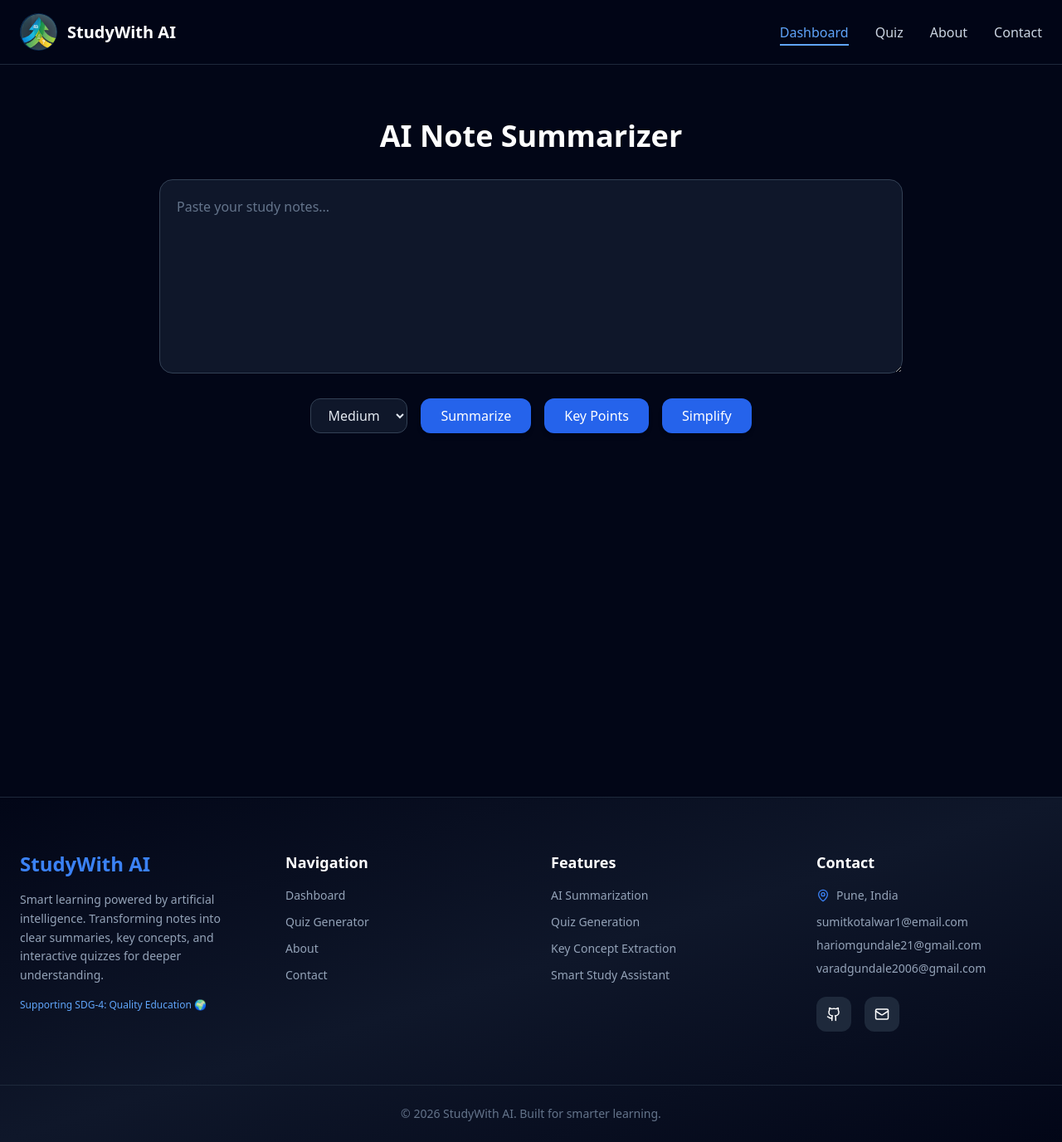
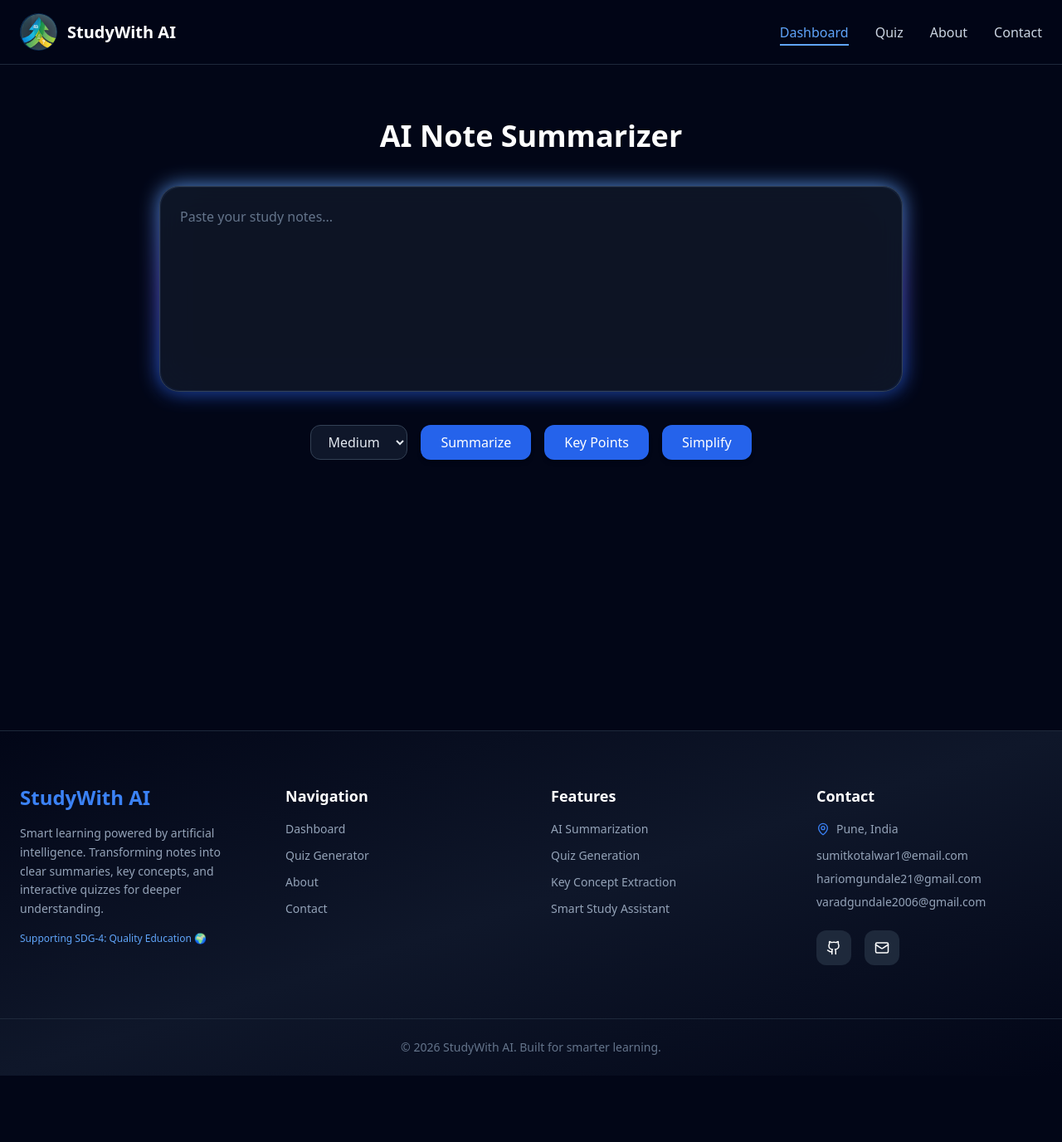
Before and after one commit to HariomGundale/Study-with-Ai, a Next.js app: page /dashboard in a window 1280 px wide. Shown: the whole page at 83% size. After the commit the page ends 1296 px from the top, so only its background shows below. Built offline with nearby package versions, Linux system fonts and the light colour scheme.

Commit message:
dashboard enhancement and footer remaining work

```diff
--- a/app/components/footer.tsx
+++ b/app/components/footer.tsx
@@ -6,7 +6,7 @@ import { Github, Mail, MapPin } from "lucide-react";
 
 export default function Footer() {
   return (
-    <footer className="mt-20 bg-gradient-to-br from-slate-950 via-slate-900 to-slate-950 text-white border-t border-slate-800">
+    <footer className="mt-0 bg-gradient-to-br from-slate-950 via-slate-900 to-slate-950 text-white border-t border-slate-800">
 
       <motion.div
         initial={{ opacity: 0, y: 40 }}
--- a/app/dashboard/page.tsx
+++ b/app/dashboard/page.tsx
@@ -51,18 +51,40 @@ export default function Dashboard() {
         transition={{ duration: 0.6 }}
         className="max-w-4xl mx-auto"
       >
-        <h1 className="text-4xl font-bold mb-8 text-center">
+        <h1 className="text-4xl font-bold mb-10 text-center">
           AI Note Summarizer
         </h1>
 
-        {/* Textarea */}
+        {/* ✨ HALF-SIDE GLOW TEXTAREA */}
+        <div className="relative w-full mb-10">
+
+          {/* full glow */}
+          <div className="absolute inset-0 pointer-events-none">
+            <div className="absolute left-0 top-0 bottom-0 w-full rounded-3xl">
+
+               {/* Neon border layer */}
+                  <div className="absolute inset-0 rounded-3xl
+                      bg-gradient-to-b from-blue-400 via-indigo-500 to-blue-600
+                      opacity-90 blur-md">
+                  </div>
+
+              {/* Mask to keep glow only at boundary */}
+              <div className="absolute inset-[2px] rounded-3xl bg-[#0b0f1a]"></div>
+
+            </div>
+          </div>
+
+          {/* Main box */}
+          <div className="relative bg-slate-900/70 backdrop-blur-xl rounded-3xl border border-slate-700 p-6 shadow-lg">
             <textarea
-          className="w-full bg-slate-900 border border-slate-700 rounded-2xl p-5 mb-6 focus:outline-none focus:ring-2 focus:ring-blue-600 text-slate-200 placeholder-slate-500 transition"
               rows={8}
               placeholder="Paste your study notes..."
               value={text}
               onChange={(e) => setText(e.target.value)}
+              className="w-full bg-transparent outline-none text-slate-200 placeholder-slate-500 resize-none"
             />
+          </div>
+        </div>
 
         {/* Controls */}
         <div className="flex gap-4 mb-8 flex-wrap justify-center">
@@ -100,14 +122,20 @@ export default function Dashboard() {
           </motion.div>
         )}
 
-        {/* Result */}
+        {/* ✨ HALF-SIDE GLOW RESULT CARD */}
         {result && (
           <motion.div
             initial={{ opacity: 0, y: 20 }}
             animate={{ opacity: 1, y: 0 }}
             transition={{ duration: 0.5 }}
-            className="bg-slate-900/60 backdrop-blur-md border border-slate-700 p-6 rounded-2xl shadow-lg mt-8"
+            className="relative mt-10"
           >
+
+            {/* Right glow */}
+            <div className="absolute -right-2 top-0 bottom-0 w-56 bg-gradient-to-l from-indigo-500 to-transparent rounded-r-3xl blur-2xl opacity-70"></div>
+
+            {/* Result box */}
+            <div className="relative bg-slate-900/70 backdrop-blur-xl border border-slate-700 p-6 rounded-3xl shadow-lg">
               <h2 className="text-xl font-semibold mb-4 text-blue-400 capitalize">
                 {resultType === "summary" && "Summary"}
                 {resultType === "keypoints" && "Key Points"}
@@ -117,6 +145,7 @@ export default function Dashboard() {
               <p className="whitespace-pre-line text-slate-300 leading-relaxed">
                 {result}
               </p>
+            </div>
           </motion.div>
         )}
       </motion.div>
```
Also changed, not shown: 1 other file (tests, documents, lock files or other folders). Lines whose indentation alone changed are shown as unchanged.
